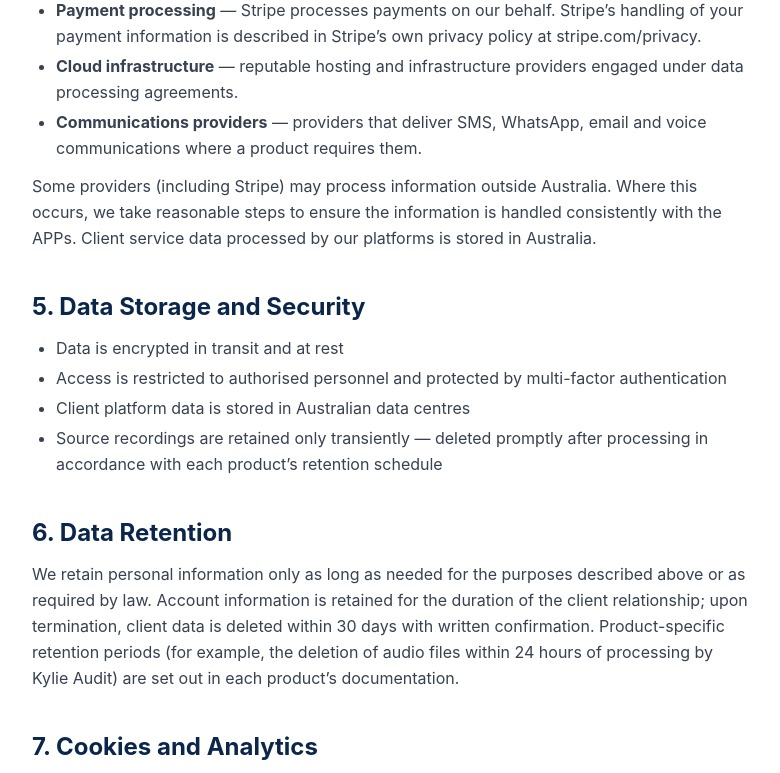
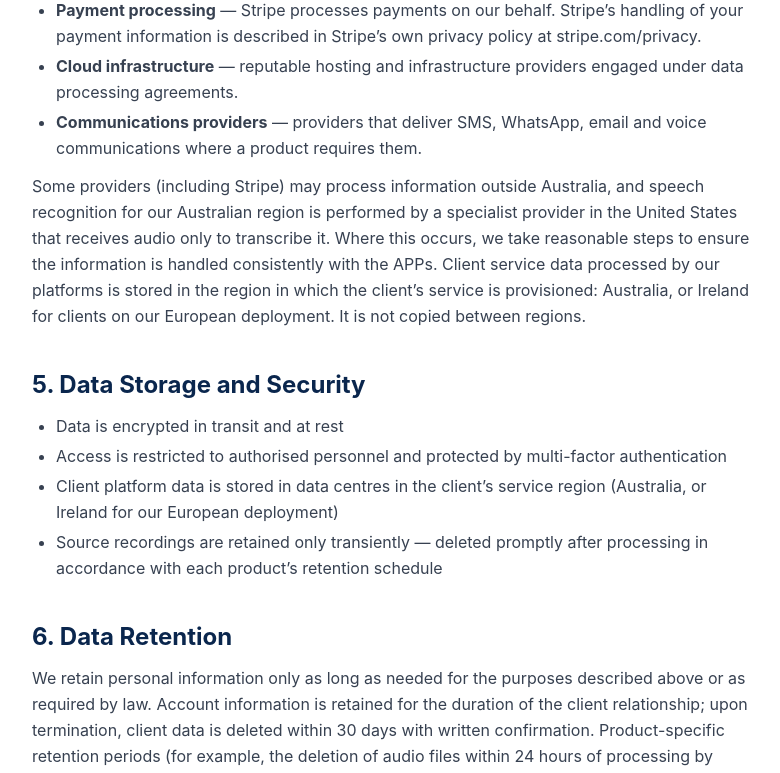
Before and after one commit to kccampbell/kylie-hub, a Next.js app: page /privacy in a window 1280 px wide. Shown: the part 1584-2357 px from the top of the page, without its empty margins (248-1028 px from the left). Built offline with nearby package versions, Linux system fonts and the light colour scheme.

Commit message:
Privacy policy: data stored in the client's service region, speech recognition disclosure, Kylie Coach retention

```diff
--- a/app/privacy/page.tsx
+++ b/app/privacy/page.tsx
@@ -8,7 +8,7 @@ export const metadata: Metadata = {
     'Privacy Policy for Sector 3 Solutions Pty Ltd, operator of the Kylie AI suite (kylieai.net).',
 };
 
-const LAST_UPDATED = 'August 2026';
+const LAST_UPDATED = 'September 2026';
 
 export default function PrivacyPolicy() {
   return (
@@ -123,10 +123,13 @@ export default function PrivacyPolicy() {
                 WhatsApp, email and voice communications where a product requires them.</li>
             </ul>
             <p className="mt-3">
-              Some providers (including Stripe) may process information outside Australia. Where
-              this occurs, we take reasonable steps to ensure the information is handled
-              consistently with the APPs. Client service data processed by our platforms is
-              stored in Australia.
+              Some providers (including Stripe) may process information outside Australia, and
+              speech recognition for our Australian region is performed by a specialist provider
+              in the United States that receives audio only to transcribe it. Where this occurs,
+              we take reasonable steps to ensure the information is handled consistently with
+              the APPs. Client service data processed by our platforms is stored in the region
+              in which the client&rsquo;s service is provisioned: Australia, or Ireland for
+              clients on our European deployment. It is not copied between regions.
             </p>
           </section>
 
@@ -136,7 +139,8 @@ export default function PrivacyPolicy() {
               <li>Data is encrypted in transit and at rest</li>
               <li>Access is restricted to authorised personnel and protected by
                 multi-factor authentication</li>
-              <li>Client platform data is stored in Australian data centres</li>
+              <li>Client platform data is stored in data centres in the client&rsquo;s service
+                region (Australia, or Ireland for our European deployment)</li>
               <li>Source recordings are retained only transiently — deleted promptly after
                 processing in accordance with each product&rsquo;s retention schedule</li>
             </ul>
@@ -150,7 +154,11 @@ export default function PrivacyPolicy() {
               the client relationship; upon termination, client data is deleted within 30 days
               with written confirmation. Product-specific retention periods (for example, the
               deletion of audio files within 24 hours of processing by Kylie Audit) are set out
-              in each product&rsquo;s documentation.
+              in each product&rsquo;s documentation. Kylie Coach practice recordings and their
+              transcripts are deleted automatically once older than the client&rsquo;s retention
+              period (90 days unless agreed otherwise), while scores and coaching history are
+              kept for the term of the service; the full statement of where Kylie Coach data
+              lives and how long it is kept is at coach.kylieai.net/security.
             </p>
           </section>
 
```
